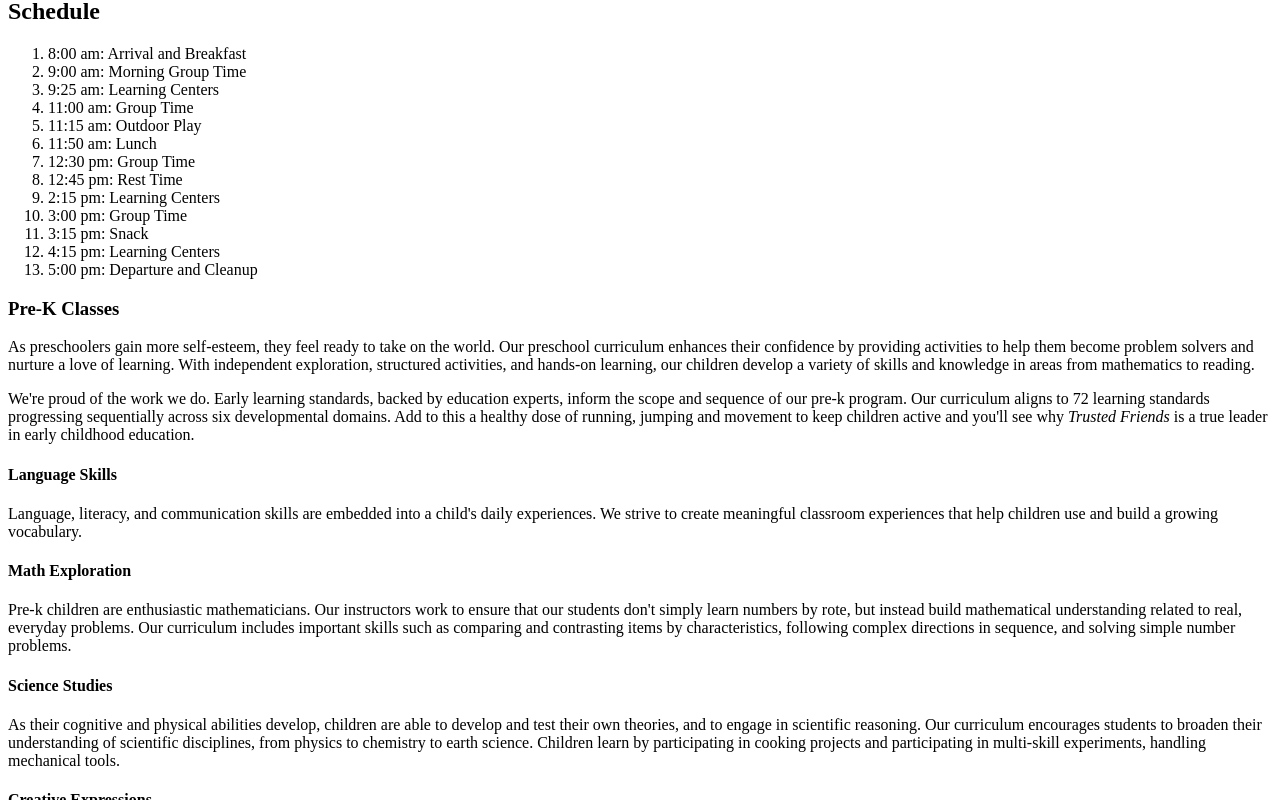
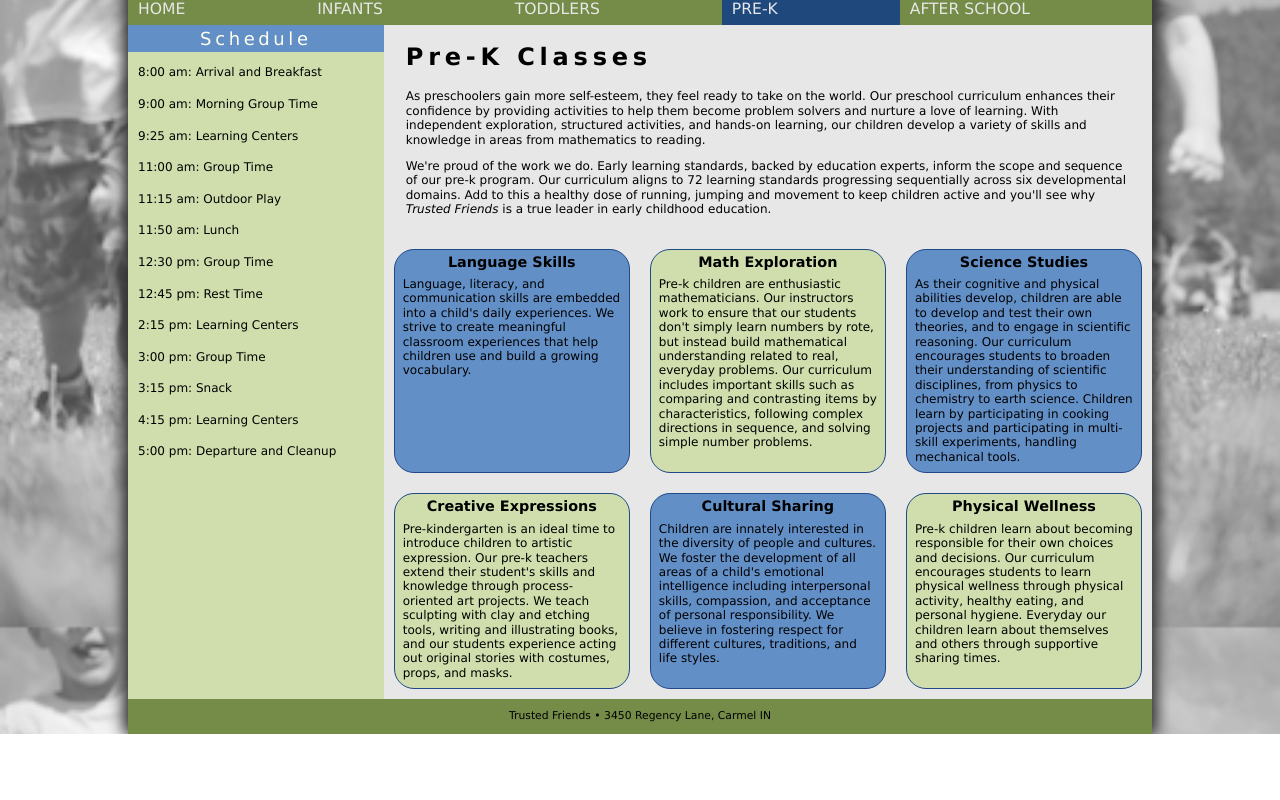
Before and after one commit to Codingmaestre2015/S1_Exercise_05_05, a plain HTML site: page tf_prek.html in a window 1280 px wide. Shown: the part 226-1026 px from the top of the page. After the commit the page ends 960 px from the top, so only its background shows below. Drawn offline with Linux system fonts and the light colour scheme.

Commit message:
Big Push
Lots of stuff

```diff
--- a/tf_flex.css
+++ b/tf_flex.css
@@ -16,9 +16,39 @@
    Base Flex Styles
    ================
 */
+body {
+        display: -webkit-flex;
+        display: flex;
 
+        -webkit-flex-flow: row wrap;
+        flex-flow: row wrap;
+}
 
+header, footer {
+        width: 100%;
+}
 
+aside {
+        -webkit-flex: 1 1 120px;
+        flex: 1 1 120px;
+}
+
+section#main {
+        -webkit-flex: 3 1 361px;
+        flex: 3 1 361px;
+}
+
+section#topics {
+        display: -webkit-flex;
+        display: flex;
+        -webkit-flex-flow: row wrap;
+        flex-flow: row wrap;
+}
+
+section#topics article {
+        -webkit-flex: 1 1 200px;
+        flex: 1 1 200px;
+}
 
 /* =========================
    Mobile Styles: 0 to 480px
@@ -26,7 +56,15 @@
 */
 
 @media only screen and (max-width: 480px) {
+                aside {
+                        -webkit-order: 99;
+                        order: 99;
+                }
 
+                footer {
+                        -webkit-order: 100;
+                        order: 100;
+                }
 
 
 }
@@ -37,7 +75,17 @@
 */
 
 @media only screen and (min-width: 481px) {
+                nav.horizontal ul {
+                        display: -webkit-flex;
+                        display: flex;
+                        -webkit-flex-flow: row wrap;
+                        flex-flow: row wrap;
+                }
 
+                nav.horizontal li {
+                        -webkit-flex: 1 1 auto;
+                        flex: 1 1 auto;
+                }
 
 
 }
--- a/tf_navicon.css
+++ b/tf_navicon.css
@@ -16,7 +16,9 @@
    Base Styles
    ===========
 */
-
+a#navicon {
+        display: none;
+}
 
 
 
@@ -26,6 +28,16 @@
 */
 
 @media only screen and (max-width: 480px) {
+                a#navicon {
+                        display: block;
+                }
 
+                nav.horizontal ul {
+                        display: none;
+                }
+
+                a#navicon:hover+ul, nav.horizontal ul:hover {
+                        display: block;
+                }
 
 }
--- a/tf_prek.html
+++ b/tf_prek.html
@@ -12,6 +12,10 @@
    <title>Pre-K Classes at Trusted Friends</title>
    <meta charset="utf-8" />
    <meta name="viewport" content="width=device-width, initial-scale=1" />
+   <link rel="stylesheet" href="tf_reset.css">
+   <link rel="stylesheet" href="tf_styles2.css">
+   <link rel="stylesheet" href="tf_flex.css">
+   <link rel="stylesheet" href="tf_navicon.css">
 </head>
 
 <body>
@@ -19,6 +23,7 @@
       <img src="tf_logo.png" alt="Trusted Friends" />
 
       <nav class="horizontal">
+              <a id="navicon" href="#"><img src="tf_navicon.png" alt="" /></a>
          <ul>
             <li><a href="index.html">Home</a></li>
             <li><a href="#">Infants</a></li>
```
